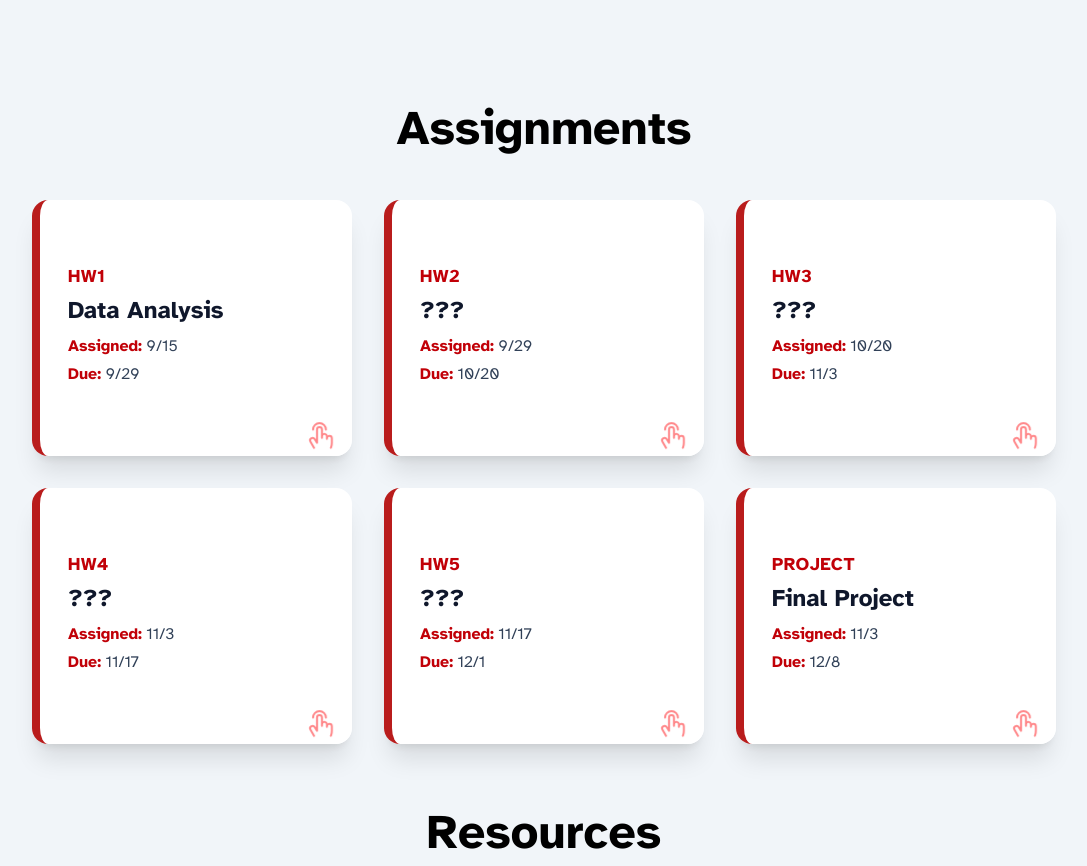
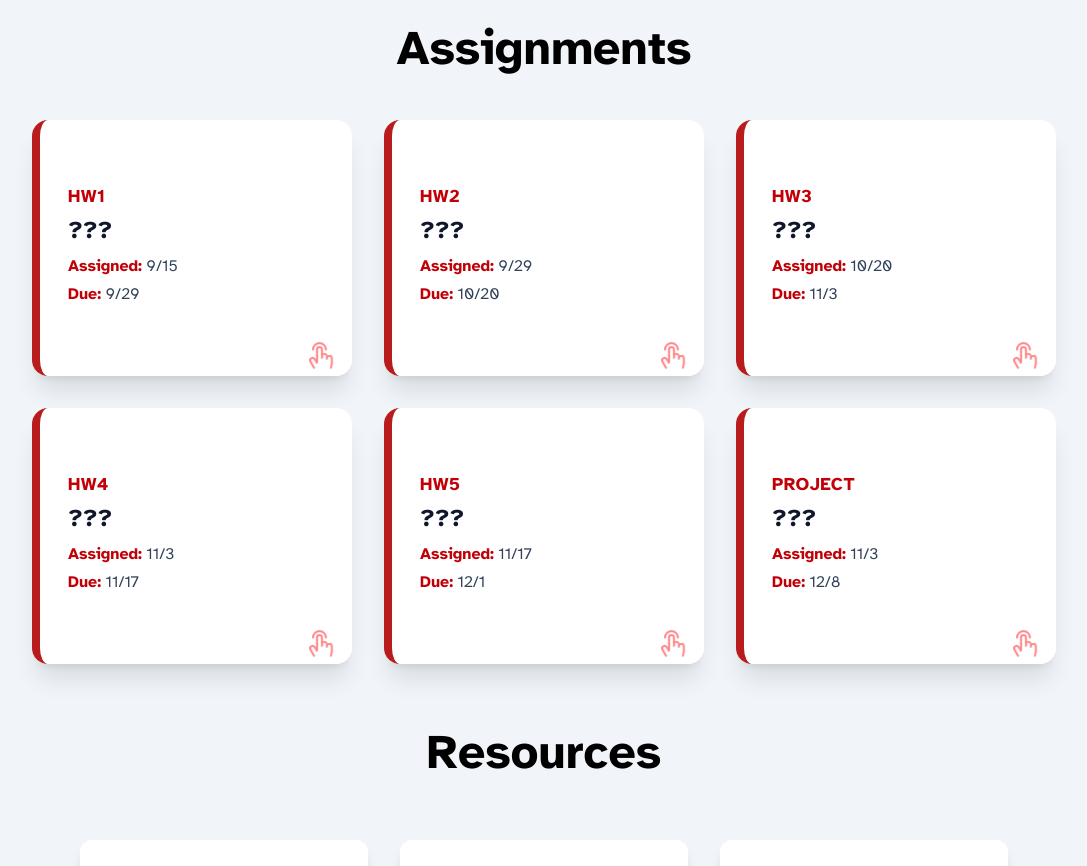
Before and after one commit to voravichs/cis_1962_sp_26, a React (Vite) app: page / in a window 1280 px wide. Shown: the part 1520-2386 px from the top of the page, without its empty margins (96-1183 px from the left). Built offline with nearby package versions, Linux system fonts and the light colour scheme.

Commit message:
remove gradescope, update hw visibility and dates

```diff
--- a/src/Components/AssignmentsCards.jsx
+++ b/src/Components/AssignmentsCards.jsx
@@ -3,6 +3,9 @@ import { PiHandTap } from "react-icons/pi";
 import assignments from "../data/assignments"
 import { IoIosCodeDownload } from "react-icons/io";
 import { BiSolidDetail } from "react-icons/bi";
+
+const today = new Date(); // Real Today
+// const today = new Date(2025, 8, 15) // Test Today
 
 const styles = `
 .card-flip {
@@ -75,14 +78,16 @@ const AssignmentCard = ({ hw, flip, onFlip }) => (
             {/* Front */}
             <div className="card-front absolute w-full h-full rounded-2xl flex flex-col items-start justify-center px-7 py-10 transition-all">
                 <div className="text-lg font-extrabold mb-1 text-red-700 tracking-wide uppercase">{hw.id}</div>
-                <div className="text-2xl font-bold mb-2 text-slate-900">{hw.title}</div>
+                <div className="text-2xl font-bold mb-2 text-slate-900">
+                  {today >= hw.assigned ? hw.title : '???'}
+                </div>
                 <div className="mb-1 text-slate-700 text-base">
                     <span className="font-semibold text-red-700">Assigned:</span>
-                    {" "}{hw.assigned}
+                    {" "}{(hw.assigned.getMonth() + 1) + '/' + hw.assigned.getDate()}
                 </div>
                 <div className="mb-2 text-slate-700 text-base">
                     <span className="font-semibold text-red-700">Due:</span>
-                    {" "}{hw.due}
+                    {" "}{(hw.due.getMonth() + 1) + '/' + hw.due.getDate()}
                 </div>
                 <div className="mt-auto absolute bottom-2 right-4 text-red-400 text-3xl opacity-70 hand-tap-animate">
                     <PiHandTap />
@@ -91,7 +96,11 @@ const AssignmentCard = ({ hw, flip, onFlip }) => (
             {/* Back */}
             <div className="card-back bg-indigo-900 absolute w-full h-full rounded-2xl flex flex-col items-start justify-center px-7 py-10 transition-all">
                 {/* <div className="text-lg font-black tracking-wider text-white uppercase mb-1">Details</div> */}
-                <div className="text-2xl font-bold mb-2 text-white">{hw.title}</div>
+                <div className="text-2xl font-bold mb-2 text-white">
+                  {today >= hw.assigned ? hw.title : '???'}
+                </div>
+                {today >= hw.assigned
+                  ?
                   <a
                       href={hw.detailsUrl || "#"}
                       target="_blank"
@@ -101,6 +110,15 @@ const AssignmentCard = ({ hw, flip, onFlip }) => (
                   >
                       <BiSolidDetail className="text-3xl"/>Details
                   </a>
+                  :
+                  <p
+                      className="flex items-center gap-1 px-4 py-2 bg-red-600 hover:bg-red-700 active:bg-red-800 text-white rounded-lg font-semibold shadow transition focus:outline-none focus:ring-2 focus:ring-red-300 mb-2"
+                  >
+                      <BiSolidDetail className="text-3xl"/>Coming Soon!
+                  </p>
+                }
+                {today >= hw.assigned
+                  ?
                   <a
                     href={hw.starter}
                     download
@@ -109,6 +127,8 @@ const AssignmentCard = ({ hw, flip, onFlip }) => (
                   >
                       <IoIosCodeDownload className="text-3xl"/> Starter Files
                   </a>
+                  : ""
+                }
                 <div className="mt-auto absolute bottom-2 right-4 text-pink-100 text-3xl hand-tap-animate">
                     <PiHandTap />
                 </div>
--- a/src/Components/WelcomeBanner.jsx
+++ b/src/Components/WelcomeBanner.jsx
@@ -17,23 +17,23 @@ const HeroBanner = () => {
           <p className="text-base sm:text-lg">Amy Gutmann Hall 214</p>
           {/* Links */}
           <div className="flex-center flex-wrap gap-4 sm:gap-8 mt-4 w-full">
-            <a href="#" className="flex-center flex-col gap-1 group w-1/3 sm:w-auto">
+            {/* <a href="#" className="flex-center flex-col gap-1 group w-1/3 sm:w-auto">
               <div className="text-2xl sm:text-3xl font-bold bg-white text-indigo-800 group-hover:text-red-700 px-4 sm:px-8 py-2 sm:py-3 rounded shadow border transition-colors">
                 <IoStatsChart />
               </div>
               <p className="text-base sm:text-xl text-indigo-800 group-hover:text-red-700 cursor-pointer text-center">Gradescope</p>
-            </a>
-            <a href="#" className="flex-center flex-col gap-1 group w-1/3 sm:w-auto">
+            </a> */}
+            <a href="https://canvas.upenn.edu/courses/1878754" className="flex-center flex-col gap-1 group w-1/3 sm:w-auto">
               <div  className="text-2xl sm:text-3xl font-bold bg-white text-indigo-800 group-hover:text-red-700 px-4 sm:px-8 py-2 sm:py-3 rounded shadow border transition-colors">
                 <SiCanvas />
               </div>
               <p className="text-base sm:text-xl text-indigo-800 group-hover:text-red-700 cursor-pointer text-center">Canvas</p>
             </a>
-            <a href="#" className="flex-center flex-col gap-1 group w-1/3 sm:w-auto">
+            <a href="https://edstem.org/us/courses/81595/discussion" className="flex-center flex-col gap-1 group w-1/3 sm:w-auto">
               <div  className="text-2xl sm:text-3xl font-bold bg-white text-indigo-800 group-hover:text-red-700 px-4 sm:px-8 py-2 sm:py-3 rounded shadow border transition-colors">
                 <GiDiscussion />
               </div>
-              <p className="text-base sm:text-xl text-indigo-800 group-hover:text-red-700 cursor-pointer text-center">Discussion</p>
+              <p className="text-base sm:text-xl text-indigo-800 group-hover:text-red-700 cursor-pointer text-center">Ed Discussion</p>
             </a>
             <a href="syllabus" className="flex-center flex-col gap-1 group w-1/3 sm:w-auto">
               <div  className="text-2xl sm:text-3xl font-bold bg-white text-indigo-800 group-hover:text-red-700 px-4 sm:px-8 py-2 sm:py-3 rounded shadow border transition-colors">
--- a/src/data/assignments.js
+++ b/src/data/assignments.js
@@ -1,10 +1,42 @@
 const assignments = [
-  { id: 'HW1', title: "Data Analysis", assigned: "9/15", due: "9/29", detailsUrl: "1-data-analysis", starter: "/starter/data-analysis-students.zip"},
-  { id: 'HW2', title: "???", assigned: "9/29", due: "10/20" },
-  { id: 'HW3', title: "???", assigned: "10/20", due: "11/3" },
-  { id: 'HW4', title: "???", assigned: "11/3", due: "11/17" },
-  { id: 'HW5', title: "???", assigned: "11/17", due: "12/1" },
-  { id: 'Project', title: "Final Project", assigned: "11/3", due: "12/8" }
+  {
+    id: 'HW1',
+    title: "Data Analysis",
+    assigned: new Date(2025, 8, 15),
+    due: new Date(2025, 8, 29),
+    detailsUrl: "1-data-analysis",
+    starter: "/starter/data-analysis-students.zip"
+  },
+  {
+    id: 'HW2',
+    title: "Gemini Chatbot",
+    assigned: new Date(2025, 8, 29),
+    due: new Date(2025, 9, 20)
+  },
+  {
+    id: 'HW3',
+    title: "???",
+    assigned: new Date(2025, 9, 20),
+    due: new Date(2025, 10, 3)
+  },
+  {
+    id: 'HW4',
+    title: "???",
+    assigned: new Date(2025, 10, 3),
+    due: new Date(2025, 10, 17)
+  },
+  {
+    id: 'HW5',
+    title: "???",
+    assigned: new Date(2025, 10, 17),
+    due: new Date(2025, 11, 1)
+  },
+  {
+    id: 'Project',
+    title: "Final Project",
+    assigned: new Date(2025, 10, 3),
+    due: new Date(2025, 11, 8)
+  }
 ];
 
 export default assignments;
```
Lines whose indentation alone changed are shown as unchanged.
